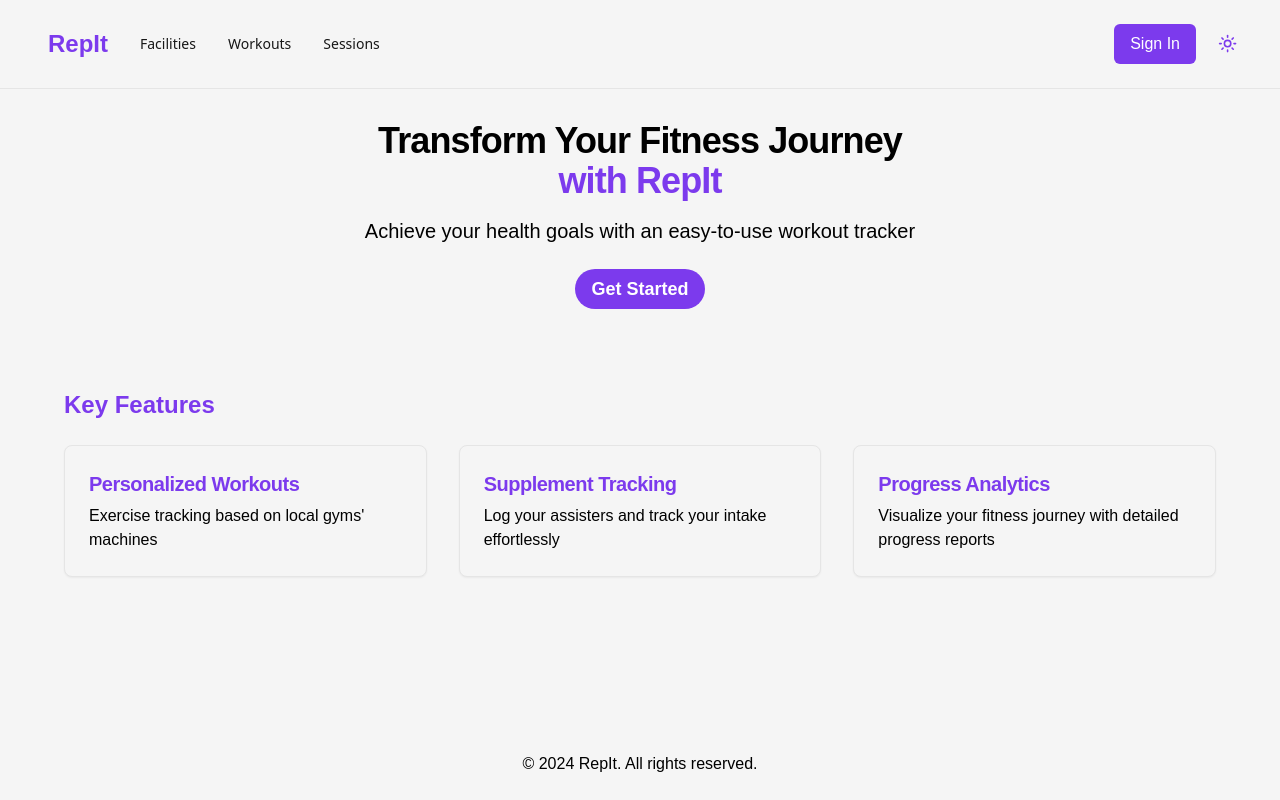
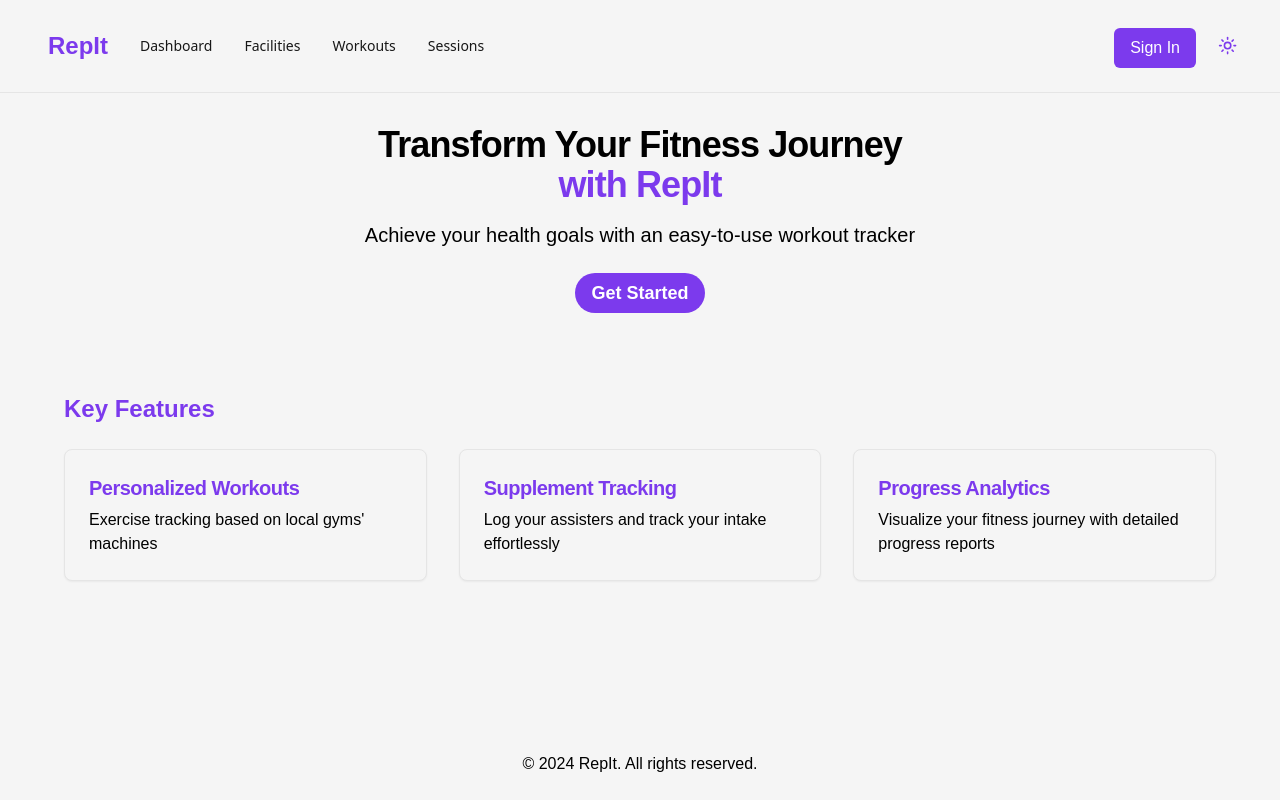
Before and after one commit to Miguel61823/RepIt, a Next.js app in the folder GymerApp/: page / in a window 1280 px wide. Built offline with nearby package versions, Linux system fonts and the light colour scheme; no server answers.

Commit message:
Added dashboard nav button; aligned clerk button

```diff
--- a/GymerApp/src/app/_components/TopBar.tsx
+++ b/GymerApp/src/app/_components/TopBar.tsx
@@ -32,6 +32,14 @@ const Topbar = () => {
       router.push('/');
     }
   };
+  const handleDashboardClick = () => {
+    if (isSignedIn) {
+      // redirect to dashboard
+      router.push('/dashboard');
+    } else {
+      router.push('/');
+    }
+  };
   const handleFacilityClick = () => {
     if (isSignedIn) {
       //redirect to gyms page
@@ -42,7 +50,7 @@ const Topbar = () => {
   };
   const handleWorkoutClick = () => {
     if (isSignedIn) {
-      //redirect to dashboard
+      //redirect to workouts
       router.push('/workouts');
     } else {
       //redirect to '/'
@@ -51,7 +59,7 @@ const Topbar = () => {
   };
   const handleSessionClick = () => {
     if (isSignedIn) {
-      //redirect to gyms page
+      //redirect to sessions
       router.push('/sessions');
     } else {
       router.push('/');
@@ -66,6 +74,9 @@ const Topbar = () => {
             RepIt
           </Button>
           <div className="hidden min-[600px]:flex items-center font-sans">
+            <Button variant="link" onClick={handleDashboardClick}>
+              Dashboard
+            </Button>
             <Button variant="link" onClick={handleFacilityClick}>
               Facilities
             </Button>
@@ -78,7 +89,7 @@ const Topbar = () => {
           </div>
           <div className="flex items-center justify-end w-full">
             <div className="min-[600px]:hidden flex gap-3 px-4 items-center">
-              <div className="px-3">
+              <div className="px-3 mt-1">
                 <SignedIn>
                   <UserButton />
                 </SignedIn>
@@ -100,6 +111,11 @@ const Topbar = () => {
                   className="font-sans bg-neutral-100 dark:bg-gray-800 dark:text-white text-black"
                 >
                   <DropdownMenuGroup>
+                    <DropdownMenuItem className="">
+                      <Button variant="link" onClick={handleDashboardClick}>
+                        Dashboard
+                      </Button>
+                    </DropdownMenuItem>
                     <DropdownMenuItem className="">
                       <Button variant="link" onClick={handleFacilityClick}>
                         Facilities
@@ -126,7 +142,7 @@ const Topbar = () => {
               </DropdownMenu>
             </div>
             <div className="hidden min-[600px]:flex items-center">
-              <div className="px-3">
+              <div className="px-3 mt-1">
                 <SignedIn>
                   <UserButton />
                 </SignedIn>
```
